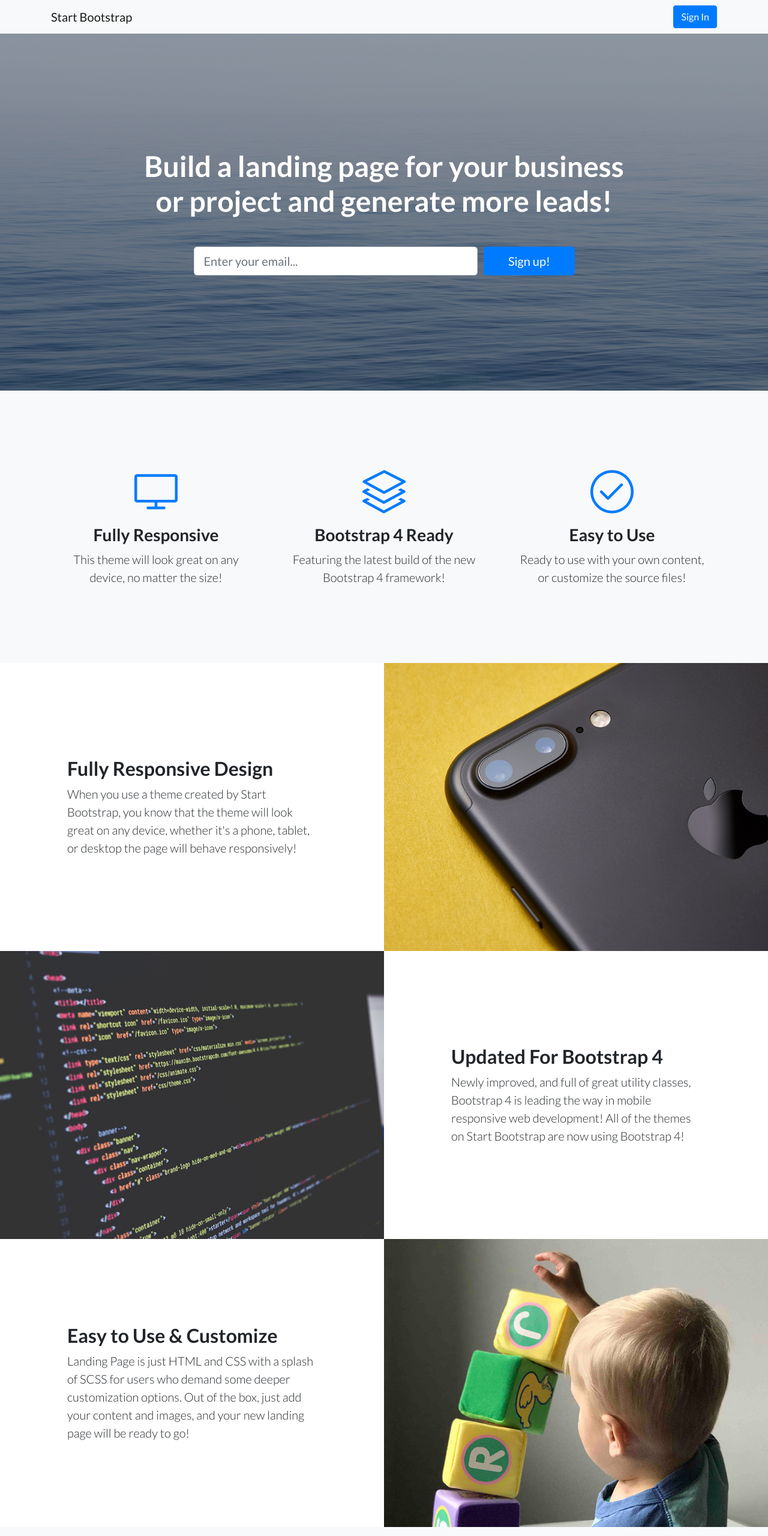
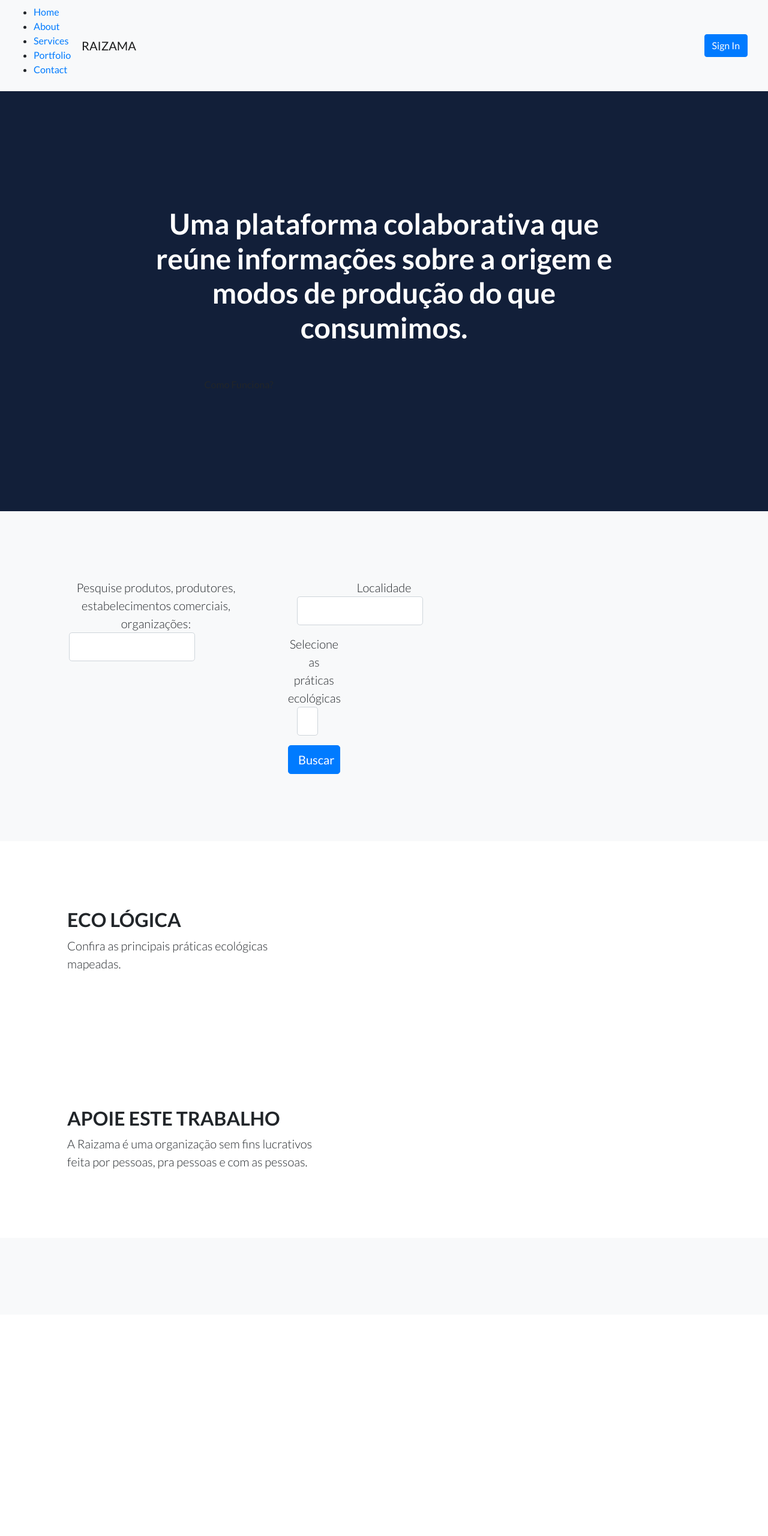
Before and after one commit to telestf/raizama-home, a website: page index.html in a window 1280 px wide. Shown: the top 2560 px of the page at 60% size. After the commit the page ends 2191 px from the top, so only its background shows below. Drawn offline with Linux system fonts and the light colour scheme.

Commit message:
esqueleto home

```diff
--- a/css/landing-page.css
+++ b/css/landing-page.css
@@ -21,7 +21,7 @@
 header.masthead {
   position: relative;
   background-color: #343a40;
-  background: url("../img/bg-masthead.jpg") no-repeat center center;
+  /* background: url("../img/bg-masthead.jpg") no-repeat center center; */
   background-size: cover;
   padding-top: 8rem;
   padding-bottom: 8rem;
--- a/index.html
+++ b/index.html
@@ -8,7 +8,7 @@
   <meta name="description" content="">
   <meta name="author" content="">
 
-  <title>Landing Page - Start Bootstrap Theme</title>
+  <title>Home - RAIZAMA</title>
 
   <!-- Bootstrap core CSS -->
   <link href="vendor/bootstrap/css/bootstrap.min.css" rel="stylesheet">
@@ -26,9 +26,27 @@
 <body>
 
   <!-- Navigation -->
-  <nav class="navbar navbar-light bg-light static-top">
+  <nav class="navbar navbar-light bg-light static-top" id="sidebar-wrapper">
+      <ul class="sidebar-nav">
+        <li class="sidebar-nav-item">
+          <a class="js-scroll-trigger" href="#page-top">Home</a>
+        </li>
+        <li class="sidebar-nav-item">
+          <a class="js-scroll-trigger" href="#about">About</a>
+        </li>
+        <li class="sidebar-nav-item">
+          <a class="js-scroll-trigger" href="#services">Services</a>
+        </li>
+        <li class="sidebar-nav-item">
+          <a class="js-scroll-trigger" href="#portfolio">Portfolio</a>
+        </li>
+        <li class="sidebar-nav-item">
+          <a class="js-scroll-trigger" href="#contact">Contact</a>
+        </li>
+      </ul>
+
     <div class="container">
-      <a class="navbar-brand" href="#">Start Bootstrap</a>
+      <a class="navbar-brand" href="#">RAIZAMA</a>
       <a class="btn btn-primary" href="#">Sign In</a>
     </div>
   </nav>
@@ -39,16 +57,15 @@
     <div class="container">
       <div class="row">
         <div class="col-xl-9 mx-auto">
-          <h1 class="mb-5">Build a landing page for your business or project and generate more leads!</h1>
+          <h1 class="mb-5">Uma plataforma colaborativa que reúne
+            informações sobre a origem e modos de
+            produção do que consumimos.</h1>
         </div>
         <div class="col-md-10 col-lg-8 col-xl-7 mx-auto">
           <form>
             <div class="form-row">
-              <div class="col-12 col-md-9 mb-2 mb-md-0">
-                <input type="email" class="form-control form-control-lg" placeholder="Enter your email...">
-              </div>
               <div class="col-12 col-md-3">
-                <button type="submit" class="btn btn-block btn-lg btn-primary">Sign up!</button>
+                <button type="submit" class="btn comofunciona">Como Funciona?</button>
               </div>
             </div>
           </form>
@@ -63,30 +80,39 @@
       <div class="row">
         <div class="col-lg-4">
           <div class="features-icons-item mx-auto mb-5 mb-lg-0 mb-lg-3">
-            <div class="features-icons-icon d-flex">
+            <!-- <div class="features-icons-icon d-flex">
               <i class="icon-screen-desktop m-auto text-primary"></i>
-            </div>
-            <h3>Fully Responsive</h3>
-            <p class="lead mb-0">This theme will look great on any device, no matter the size!</p>
+            </div> -->
+            <p class="lead mb-0">Pesquise produtos, produtores,
+              estabelecimentos comerciais, organizações:</p>
+              <div class="col-12 col-md-9 mb-2 mb-md-0">
+                <input type="email" class="form-control form-control-lg" placeholder="">
+              </div>
           </div>
         </div>
         <div class="col-lg-4">
           <div class="features-icons-item mx-auto mb-5 mb-lg-0 mb-lg-3">
-            <div class="features-icons-icon d-flex">
+            <!-- <div class="features-icons-icon d-flex">
               <i class="icon-layers m-auto text-primary"></i>
+            </div> -->
+            <p class="lead mb-0">Localidade</p>
+            <div class="col-12 col-md-9 mb-2 mb-md-0">
+              <input type="email" class="form-control form-control-lg" placeholder="">
             </div>
-            <h3>Bootstrap 4 Ready</h3>
-            <p class="lead mb-0">Featuring the latest build of the new Bootstrap 4 framework!</p>
-          </div>
         </div>
         <div class="col-lg-4">
           <div class="features-icons-item mx-auto mb-0 mb-lg-3">
-            <div class="features-icons-icon d-flex">
+            <!-- <div class="features-icons-icon d-flex">
               <i class="icon-check m-auto text-primary"></i>
+            </div> -->
+            <p class="lead mb-0">Selecione as práticas ecológicas</p>
+            <div class="col-12 col-md-9 mb-2 mb-md-0">
+              <input type="email" class="form-control form-control-lg" placeholder="">
             </div>
-            <h3>Easy to Use</h3>
-            <p class="lead mb-0">Ready to use with your own content, or customize the source files!</p>
           </div>
+
+          <button type="submit" class="btn btn-block btn-lg btn-primary">Buscar</button>
+        </div>
         </div>
       </div>
     </div>
@@ -97,78 +123,18 @@
     <div class="container-fluid p-0">
       <div class="row no-gutters">
 
-        <div class="col-lg-6 order-lg-2 text-white showcase-img" style="background-image: url('img/bg-showcase-1.jpg');"></div>
         <div class="col-lg-6 order-lg-1 my-auto showcase-text">
-          <h2>Fully Responsive Design</h2>
-          <p class="lead mb-0">When you use a theme created by Start Bootstrap, you know that the theme will look great on any device, whether it's a phone, tablet, or desktop the page will behave responsively!</p>
+          <h2>ECO LÓGICA</h2>
+          <p class="lead mb-0">Confira as principais práticas
+            ecológicas mapeadas.</p>
         </div>
       </div>
       <div class="row no-gutters">
-        <div class="col-lg-6 text-white showcase-img" style="background-image: url('img/bg-showcase-2.jpg');"></div>
         <div class="col-lg-6 my-auto showcase-text">
-          <h2>Updated For Bootstrap 4</h2>
-          <p class="lead mb-0">Newly improved, and full of great utility classes, Bootstrap 4 is leading the way in mobile responsive web development! All of the themes on Start Bootstrap are now using Bootstrap 4!</p>
-        </div>
-      </div>
-      <div class="row no-gutters">
-        <div class="col-lg-6 order-lg-2 text-white showcase-img" style="background-image: url('img/bg-showcase-3.jpg');"></div>
-        <div class="col-lg-6 order-lg-1 my-auto showcase-text">
-          <h2>Easy to Use &amp; Customize</h2>
-          <p class="lead mb-0">Landing Page is just HTML and CSS with a splash of SCSS for users who demand some deeper customization options. Out of the box, just add your content and images, and your new landing page will be ready to go!</p>
-        </div>
-      </div>
-    </div>
-  </section>
-
-  <!-- Testimonials -->
-  <section class="testimonials text-center bg-light">
-    <div class="container">
-      <h2 class="mb-5">What people are saying...</h2>
-      <div class="row">
-        <div class="col-lg-4">
-          <div class="testimonial-item mx-auto mb-5 mb-lg-0">
-            <img class="img-fluid rounded-circle mb-3" src="img/testimonials-1.jpg" alt="">
-            <h5>Margaret E.</h5>
-            <p class="font-weight-light mb-0">"This is fantastic! Thanks so much guys!"</p>
-          </div>
-        </div>
-        <div class="col-lg-4">
-          <div class="testimonial-item mx-auto mb-5 mb-lg-0">
-            <img class="img-fluid rounded-circle mb-3" src="img/testimonials-2.jpg" alt="">
-            <h5>Fred S.</h5>
-            <p class="font-weight-light mb-0">"Bootstrap is amazing. I've been using it to create lots of super nice landing pages."</p>
-          </div>
-        </div>
-        <div class="col-lg-4">
-          <div class="testimonial-item mx-auto mb-5 mb-lg-0">
-            <img class="img-fluid rounded-circle mb-3" src="img/testimonials-3.jpg" alt="">
-            <h5>Sarah W.</h5>
-            <p class="font-weight-light mb-0">"Thanks so much for making these free resources available to us!"</p>
-          </div>
-        </div>
-      </div>
-    </div>
-  </section>
-
-  <!-- Call to Action -->
-  <section class="call-to-action text-white text-center">
-    <div class="overlay"></div>
-    <div class="container">
-      <div class="row">
-        <div class="col-xl-9 mx-auto">
-          <h2 class="mb-4">Ready to get started? Sign up now!</h2>
-        </div>
-        <div class="col-md-10 col-lg-8 col-xl-7 mx-auto">
-          <form>
-            <div class="form-row">
-              <div class="col-12 col-md-9 mb-2 mb-md-0">
-                <input type="email" class="form-control form-control-lg" placeholder="Enter your email...">
-              </div>
-              <div class="col-12 col-md-3">
-                <button type="submit" class="btn btn-block btn-lg btn-primary">Sign up!</button>
-              </div>
-            </div>
-          </form>
+          <h2>APOIE ESTE TRABALHO</h2>
+          <p class="lead mb-0">A Raizama é uma organização sem
+            fins lucrativos feita por pessoas, pra
+            pessoas e com as pessoas.</p>
         </div>
       </div>
     </div>
@@ -177,7 +143,7 @@
   <!-- Footer -->
   <footer class="footer bg-light">
     <div class="container">
-      <div class="row">
+      <!-- <div class="row">
         <div class="col-lg-6 h-100 text-center text-lg-left my-auto">
           <ul class="list-inline mb-2">
             <li class="list-inline-item">
@@ -217,7 +183,7 @@
             </li>
           </ul>
         </div>
-      </div>
+      </div> -->
     </div>
   </footer>
 
```
Also changed, not shown: css/landing-page.min.css, vendor/bootstrap/css/bootstrap.css.
